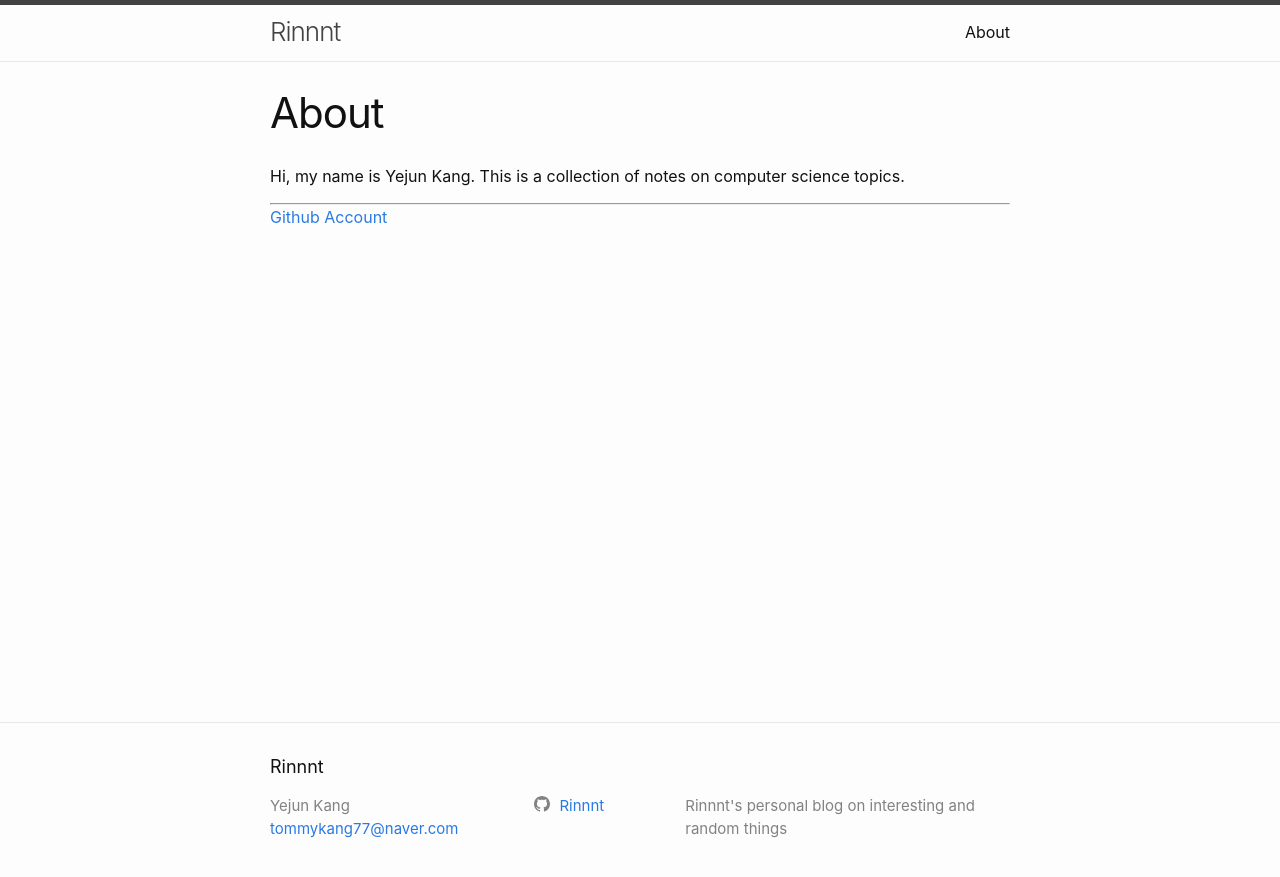
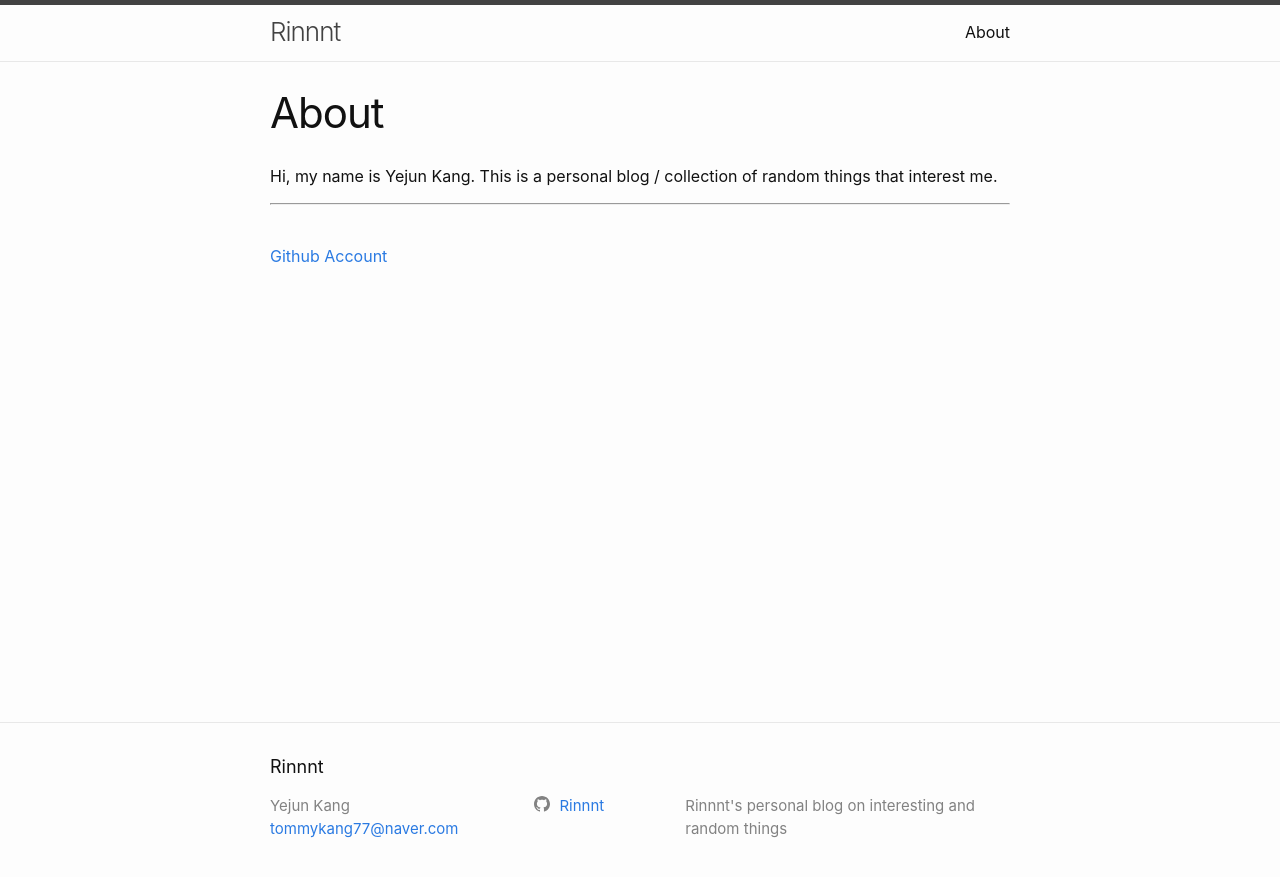
Before and after one commit to Rinnnt/Rinnnt.github.io, a Jekyll site: the page built from about.markdown, in a window 1280 px wide. Shown: the top 877 px of the page. Built offline with Jekyll 4.4.1, drawn with Linux system fonts in a browser that asks for light colours.

Commit message:
Update About

```diff
--- a/about.markdown
+++ b/about.markdown
@@ -5,8 +5,10 @@ permalink: /about/
 ---
 
 Hi, my name is Yejun Kang.
-This is a collection of notes on computer science topics.
+This is a personal blog / collection of random things that interest me.
 
 * * *
 
+<br>
+
 [Github Account](https://github.com/Rinnnt)
```
